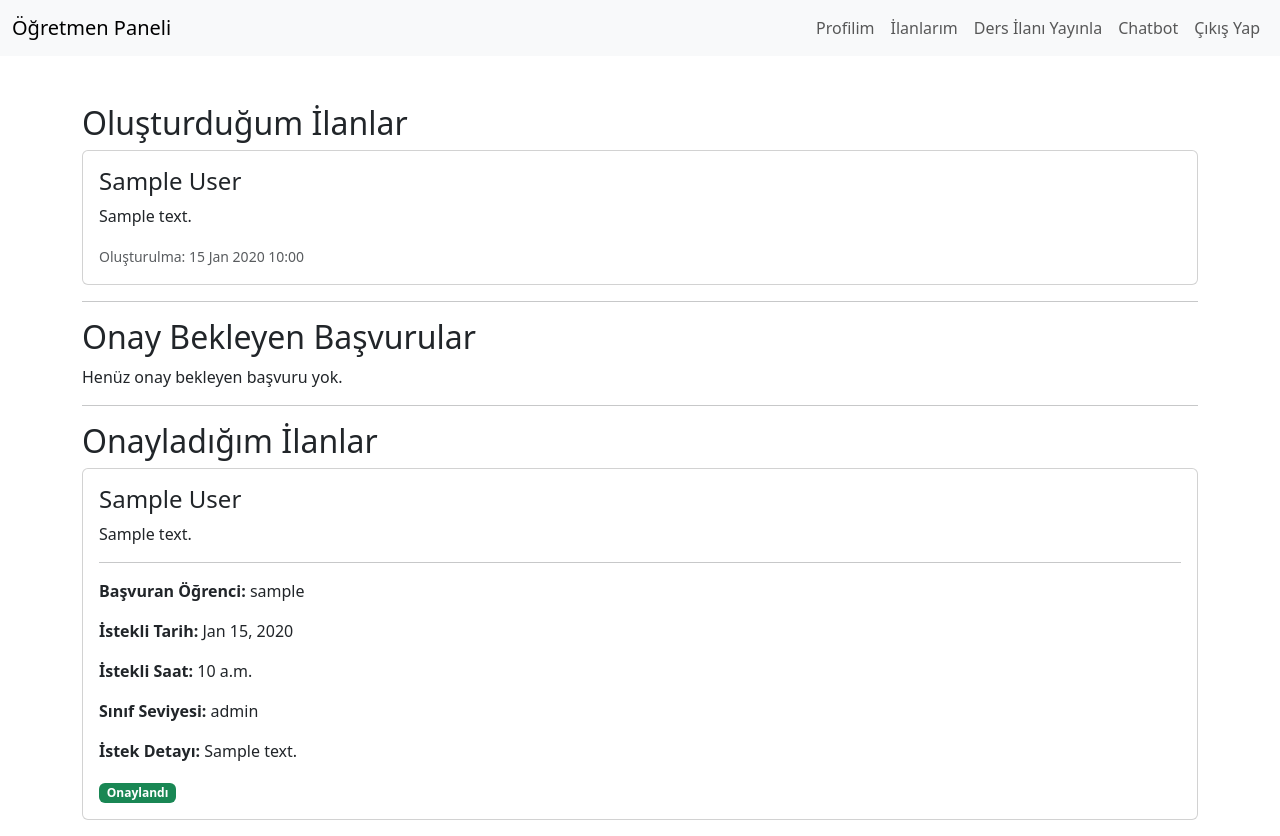
After one commit to senihakulaksiz/appointment_project, a Django app: page /users/teacher/my-announcements/ in a window 1280 px wide. The commit adds this page. Run offline with Django 4.2, Linux system fonts and the light colour scheme; a user stored in the database is signed in; tables that the repository leaves empty hold one stand-in row (values such as "Sample post"); parts of the project's set-up code (start-up, migrations or seed data) failed here and were passed over; some libraries are stand-ins or nearby versions.

Commit message:
Implement teacher's my_announcements page with created, approved, and pending lessons

```diff
--- a/backend/users/templates/users/chatbot.html
+++ b/backend/users/templates/users/chatbot.html
@@ -21,10 +21,13 @@
           <a class="nav-link" href="{% url 'teacher_profile' %}">Profilim</a>
         </li>
         <li class="nav-item">
+          <a class="nav-link" href="{% url 'my_announcements' %}">İlanlarım</a>
+        </li>
+        <li class="nav-item">
           <a class="nav-link" href="{% url 'create_announcement' %}">Ders İlanı Yayınla</a>
         </li>
         <li class="nav-item">
-          <a class="nav-link" href="{% url 'chatbot_page' %}">Chatbot</a>
+          <a class="nav-link" href="{% url 'chatbot_page' %}">Chatbot</a>  <!-- 🔥 Burası -->
         </li>
         <li class="nav-item">
           <a class="nav-link" href="{% url 'logout' %}">Çıkış Yap</a>
--- /dev/null
+++ b/backend/users/templates/users/my_announcements.html
@@ -0,0 +1,119 @@
+{% load static %}
+<!DOCTYPE html>
+<html lang="tr">
+<head>
+    <meta charset="UTF-8">
+    <title>İlanlarım</title>
+    <link rel="stylesheet" href="{% static 'css/bootstrap.min.css' %}">
+</head>
+<body>
+<nav class="navbar navbar-expand-lg navbar-light bg-light">
+  <div class="container-fluid">
+    <a class="navbar-brand" href="{% url 'teacher_dashboard' %}">Öğretmen Paneli</a>
+    <button class="navbar-toggler" type="button" data-bs-toggle="collapse" data-bs-target="#navbarNav">
+      <span class="navbar-toggler-icon"></span>
+    </button>
+
+    <div class="collapse navbar-collapse" id="navbarNav">
+      <ul class="navbar-nav ms-auto">
+        <li class="nav-item">
+          <a class="nav-link" href="{% url 'teacher_profile' %}">Profilim</a>
+        </li>
+        <li class="nav-item">
+          <a class="nav-link" href="{% url 'my_announcements' %}">İlanlarım</a>
+        </li>
+        <li class="nav-item">
+          <a class="nav-link" href="{% url 'create_announcement' %}">Ders İlanı Yayınla</a>
+        </li>
+        <li class="nav-item">
+          <a class="nav-link" href="{% url 'chatbot_page' %}">Chatbot</a>  <!-- 🔥 Burası -->
+        </li>
+        <li class="nav-item">
+          <a class="nav-link" href="{% url 'logout' %}">Çıkış Yap</a>
+        </li>
+      </ul>
+    </div>
+  </div>
+</nav>
+
+<div class="container mt-5">
+    <h2>Oluşturduğum İlanlar</h2>
+    {% if created_announcements %}
+        {% for ann in created_announcements %}
+            <div class="card mb-3">
+                <div class="card-body">
+                    <h4>{{ ann.title }}</h4>
+                    <p>{{ ann.description }}</p>
+                    <small class="text-muted">Oluşturulma: {{ ann.created_at|date:"d M Y H:i" }}</small>
+                </div>
+            </div>
+        {% endfor %}
+    {% else %}
+        <p>Henüz bir ilan oluşturmadınız.</p>
+    {% endif %}
+
+    <hr>
+
+    <h2>Onay Bekleyen Başvurular</h2>
+    {% if pending_announcements %}
+        {% for ann in pending_announcements %}
+            <div class="card mb-3">
+                <div class="card-body">
+                    <h4 class="card-title">{{ ann.title }}</h4>
+                    <p class="card-text">{{ ann.description }}</p>
+
+                    {% if ann.student %}
+                        <hr>
+                        <p><strong>Başvuran Öğrenci:</strong> {{ ann.student.user.username }}</p>
+                        <p><strong>İstekli Tarih:</strong> {{ ann.student_requested_date|date:"M d, Y" }}</p>
+                        <p><strong>İstekli Saat:</strong> {{ ann.student_requested_time }}</p>
+                        <p><strong>Sınıf Seviyesi:</strong> {{ ann.student_class_level }}</p>
+                        <p><strong>İstek Detayı:</strong> {{ ann.student_request_detail }}</p>
+                        <a href="{% url 'approve_application' ann.id %}" class="btn btn-success btn-sm">Başvuruyu Onayla</a>
+                    {% else %}
+                        <p class="text-muted mt-2">Henüz öğrenci bilgisi yok.</p>
+                    {% endif %}
+                </div>
+            </div>
+        {% endfor %}
+    {% else %}
+        <p>Henüz onay bekleyen başvuru yok.</p>
+    {% endif %}
+
+
+    <hr>
+
+    <h2>Onayladığım İlanlar</h2>
+    {% if approved_announcements %}
+        {% for ann in approved_announcements %}
+            <div class="card mb-3">
+                <div class="card-body">
+                    <h4 class="card-title">{{ ann.title }}</h4>
+                    <p class="card-text">{{ ann.description }}</p>
+
+                    {% if ann.student %}
+                        <hr>
+                        <p><strong>Başvuran Öğrenci:</strong> {{ ann.student.user.username }}</p>
+                        <p><strong>İstekli Tarih:</strong> {{ ann.student_requested_date|date:"M d, Y" }}</p>
+                        <p><strong>İstekli Saat:</strong> {{ ann.student_requested_time }}</p>
+                        <p><strong>Sınıf Seviyesi:</strong> {{ ann.student_class_level }}</p>
+                        <p><strong>İstek Detayı:</strong> {{ ann.student_request_detail }}</p>
+                        {% if ann.is_approved %}
+                            <span class="badge bg-success">Onaylandı</span>
+                        {% else %}
+                            <span class="badge bg-warning">Onay Bekliyor</span>
+                        {% endif %}
+                    {% else %}
+                        <p class="text-muted mt-2">Henüz başvuru yapılmamış.</p>
+                    {% endif %}
+                </div>
+            </div>
+        {% endfor %}
+    {% else %}
+        <p>Henüz onayladığınız bir ilan bulunmuyor.</p>
+    {% endif %}
+</div>
+
+<script src="{% static 'js/bootstrap.bundle.min.js' %}"></script>
+</body>
+</html>
--- a/backend/users/templates/users/teacher_dashboard.html
+++ b/backend/users/templates/users/teacher_dashboard.html
@@ -19,6 +19,9 @@
       <ul class="navbar-nav ms-auto">
         <li class="nav-item">
           <a class="nav-link" href="{% url 'teacher_profile' %}">Profilim</a>
+        </li>
+        <li class="nav-item">
+          <a class="nav-link" href="{% url 'my_announcements' %}">İlanlarım</a>
         </li>
         <li class="nav-item">
           <a class="nav-link" href="{% url 'create_announcement' %}">Ders İlanı Yayınla</a>
--- a/backend/users/urls.py
+++ b/backend/users/urls.py
@@ -21,6 +21,8 @@ urlpatterns = [
     path('student/apply-to-announcement/<int:announcement_id>/', views.apply_to_announcement, name='apply_to_announcement'),
     path('teacher/approve-application/<int:announcement_id>/', views.approve_application, name='approve_application'),
     path('teacher/profile/<int:teacher_id>/', views.view_teacher_profile, name='view_teacher_profile'),
+    path('teacher/my-announcements/', views.my_announcements, name='my_announcements'),
+
 
 
 
--- a/backend/users/views.py
+++ b/backend/users/views.py
@@ -313,3 +313,21 @@ def view_teacher_profile(request, teacher_id):
         return redirect('student_dashboard')
 
     return render(request, 'users/view_teacher_profile.html', {'teacher': teacher})
+
+@login_required
+def my_announcements(request):
+    teacher = request.user.teacher
+
+    # 1. Kendi oluşturduğu ilanlar
+    created_announcements = LessonAnnouncement.objects.filter(teacher=teacher).order_by('-created_at')
+
+    # 2. Başvurusunu onayladığı ilanlar
+    approved_announcements = LessonAnnouncement.objects.filter(teacher=teacher, is_approved=True).order_by('-created_at')
+    pending_announcements = LessonAnnouncement.objects.filter(teacher=teacher, is_approved=False, student__isnull=False).order_by('-created_at')
+
+    context = {
+        'created_announcements': created_announcements,
+        'approved_announcements': approved_announcements,
+        'pending_announcements': pending_announcements,
+    }
+    return render(request, 'users/my_announcements.html', context)
```
Also changed, not shown: backend/users/templates/users/create_announcement.html (+28 -0 lines), backend/users/templates/users/teacher_profile.html (+28 -0 lines).
